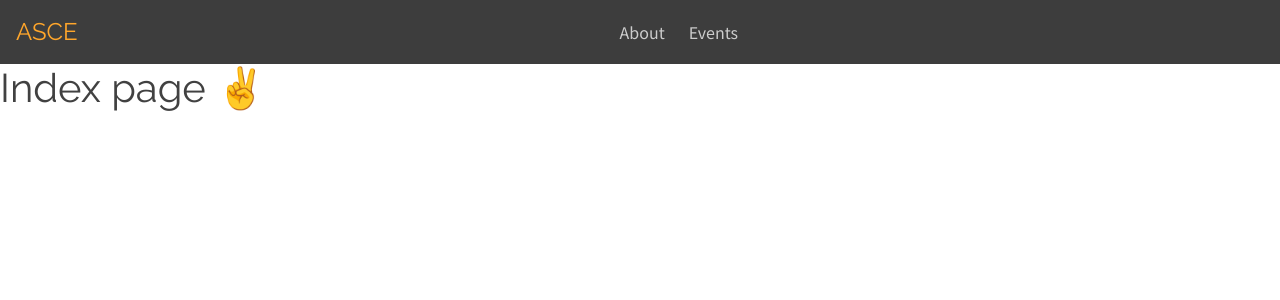
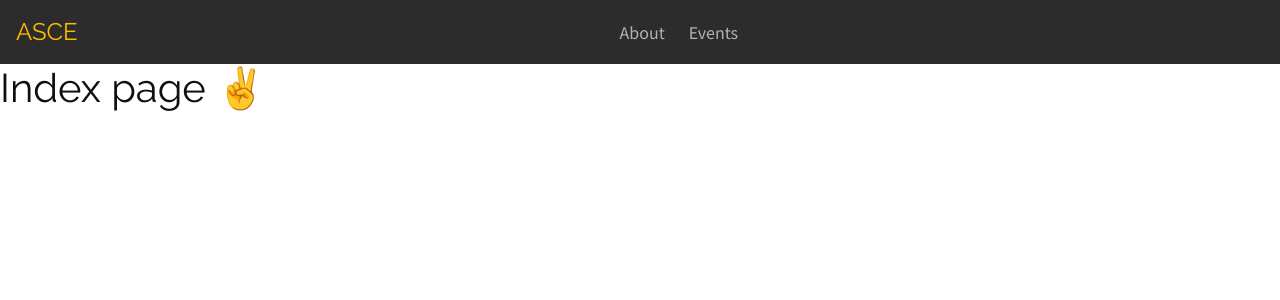
Before and after one commit to RaghavAgarwal0704/ASCE-site, a React (Create React App) app in the folder client/: page / in a window 1280 px wide. Shown: the top 300 px of the page. Built offline with nearby package versions, Linux system fonts and the light colour scheme.

Commit message:
update index.css

```diff
--- a/client/src/styles/index.css
+++ b/client/src/styles/index.css
@@ -1,15 +1,15 @@
 @import url("https://fonts.googleapis.com/css2?family=Noto+Sans+JP&display=swap&family=Raleway:wght@400;600");
 :root {
-    --text: #414141;
-    --text-alt: #cccccc;
+    --text: #0f0f0f;
+    --text-alt: #b3b3b3;
     --primary: #787b86;
-    --secondary: #115173;
-    --highlight: #ffa62b;
+    --secondary: #0084ff;
+    --highlight: #ffbb00;
     --info: #111f4d;
     --danger: #c70039;
     --warning: #f8b500;
     --bg: #f0f0f0;
-    --bg-alt: #3d3d3d;
+    --bg-alt: #2c2c2c;
     --alt: 245, 181, 7;
     --shadow: 23, 23, 23
 }
@@ -17,12 +17,24 @@
 #root {
     min-height: 100vh;
     position: relative;
-    padding-bottom: 100px;
+    /* padding-bottom: 310px; */
 }
 
-* {
+@media (max-width:991px) {
+    #root {
+        /* padding-bottom: 581px!important; */
+        /* 530 */
+    }
+}
+
+@media (max-width:575px) {
+    #root {
+        /* padding-bottom: 530px!important; */
+    }
+}
+
+main {
     color: var(--text);
-    transition: background .4s ease-in-out, color .3s ease-in-out
 }
 
 html {
@@ -38,6 +50,7 @@ body {
     -webkit-font-smoothing: antialiased;
     -moz-osx-font-smoothing: grayscale;
     max-width: 100vw;
+    transition: background .6s ease-in-out, color .6s ease-in-out;
 }
 
 h1,
```
